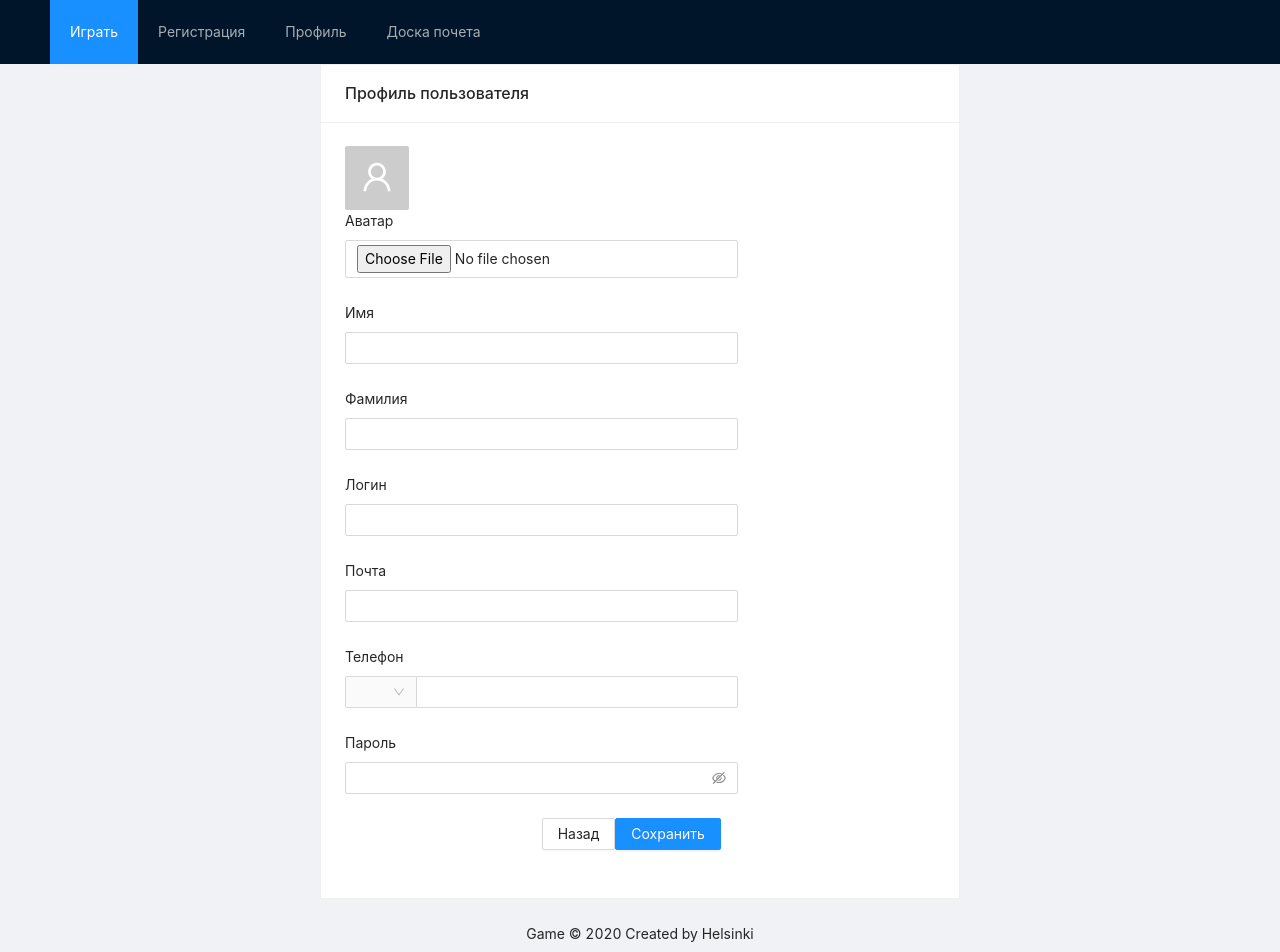
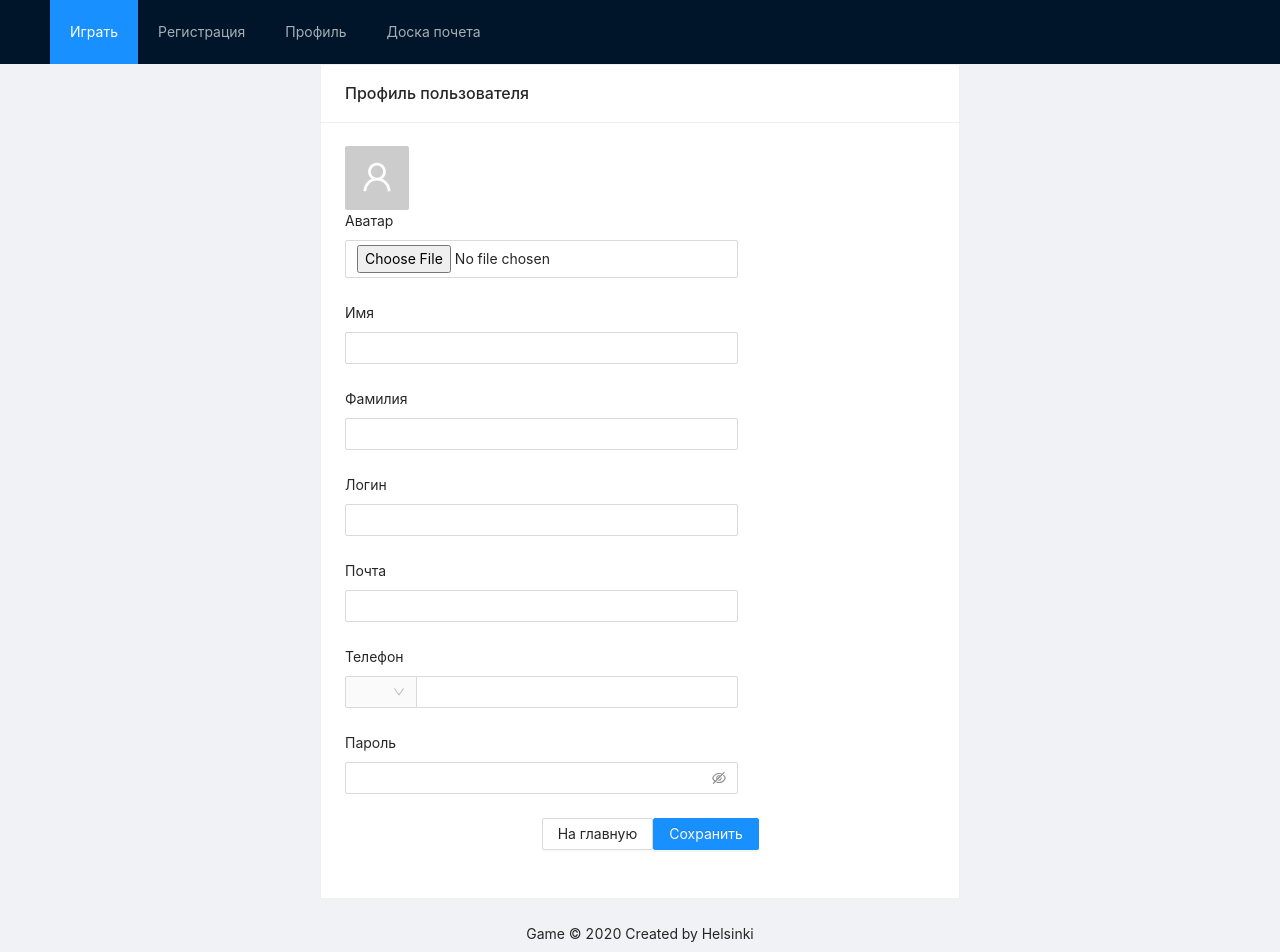
Before and after one commit to mdsdimat/Asteroids, a React app: page /profile in a window 1280 px wide. Shown: the top 952 px of the page. Built offline with nearby package versions, Linux system fonts and the light colour scheme.

Commit message:
Прописал ссылки в формах

```diff
--- a/src/components/LoginForm/LoginForm.tsx
+++ b/src/components/LoginForm/LoginForm.tsx
@@ -1,4 +1,5 @@
 import React from 'react';
+import { Link } from 'react-router-dom';
 import {
   Form, Input, Button, Row, Col, Card,
 } from 'antd';
@@ -21,10 +22,6 @@
 
   const onFinishFailed = (errorInfo: any) => {
     console.log('Failed:', errorInfo);
-  };
-
-  const toRegistration = () => {
-    console.log('redirect');
   };
 
   return (
@@ -63,9 +60,11 @@
             </Form.Item>
 
             <Form.Item {...tailLayout}>
-              <Button htmlType="button" onClick={toRegistration}>
-                Нет аккаунта?
-              </Button>
+              <Link to="/register">
+                <Button htmlType="button">
+                  Нет аккаунта?
+                </Button>
+              </Link>
             </Form.Item>
           </Card>
         </Col>
--- a/src/components/ProfileForm/index.tsx
+++ b/src/components/ProfileForm/index.tsx
@@ -1,5 +1,5 @@
 import React from "react";
-import {Redirect} from 'react-router-dom';
+import { Redirect, Link } from 'react-router-dom';
 
 import {Avatar, Form, Input, Button, Row, Col, Card, Select} from 'antd';
 import { UserOutlined } from '@ant-design/icons';
@@ -108,9 +108,11 @@
                         </Form.Item>
 
                         <Form.Item {...tailLayout}>
-                        	<Button htmlType="button" onClick={toMain}>
-                                Назад
+                          <Link to="/">
+                        	  <Button htmlType="button" onClick={toMain}>
+                                На главную
                             </Button>
+                          </Link>
                             <Button type="primary" htmlType="submit">
                                 Сохранить
                             </Button>
--- a/src/components/RegistrationForm/RegistrationForm.tsx
+++ b/src/components/RegistrationForm/RegistrationForm.tsx
@@ -1,4 +1,5 @@
 import React from 'react';
+import { Link } from 'react-router-dom';
 import {
   Form, Input, Button, Row, Col, Card, Select,
 } from 'antd';
@@ -106,9 +107,11 @@
             </Form.Item>
 
             <Form.Item {...tailLayout}>
-              <Button htmlType="button" onClick={toRegistration}>
-                Войти
-              </Button>
+              <Link to="/login">
+                <Button htmlType="button" onClick={toRegistration}>
+                  Войти
+                </Button>
+              </Link>
             </Form.Item>
           </Card>
         </Col>
```
